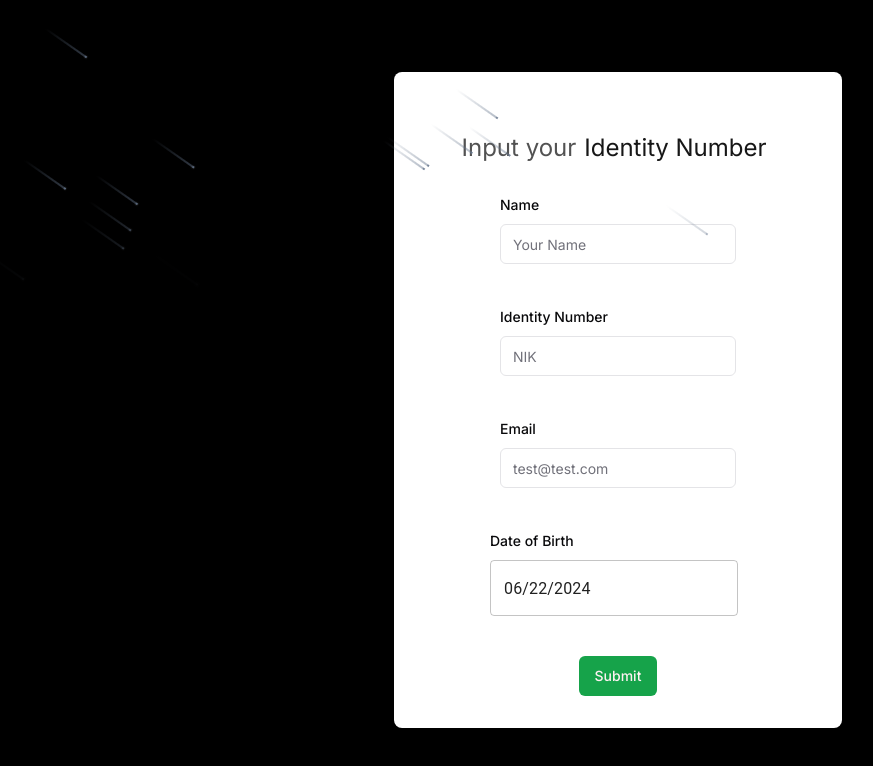
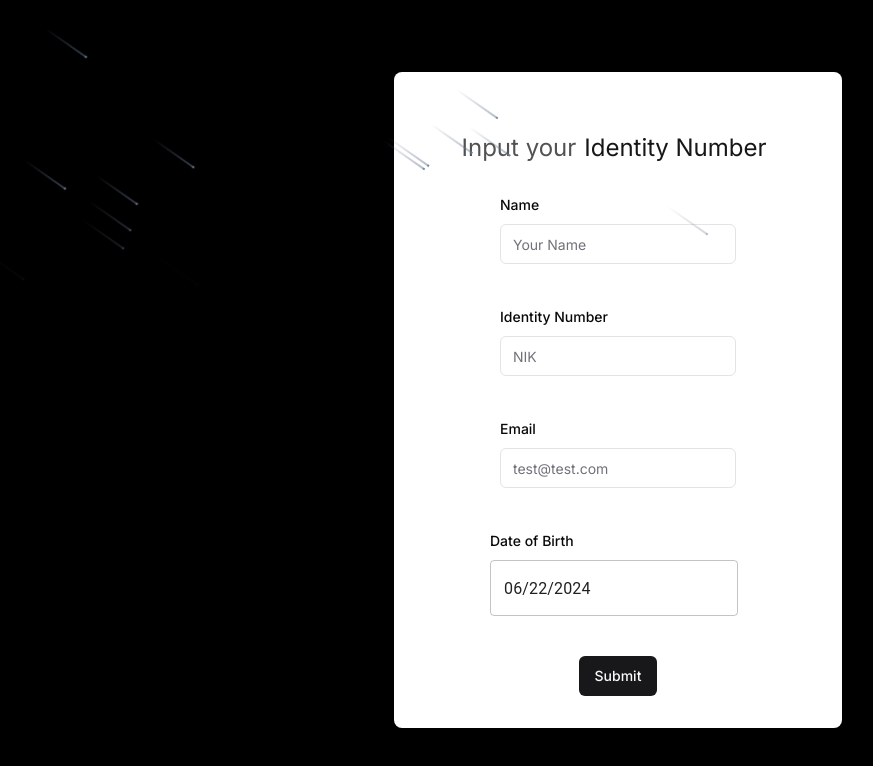
Before and after one commit to Hadesisback/mekar_project, a Next.js app in the folder frontend/: page / in a window 1280 px wide. Shown: the top 766 px of the page, without its empty margins (22-895 px from the left). Built offline with nearby package versions, Linux system fonts and the light colour scheme.

Commit message:
Update UI

```diff
--- a/frontend/src/app/globals.css
+++ b/frontend/src/app/globals.css
@@ -12,8 +12,8 @@
     --card-foreground: 240 10% 3.9%;
     --popover: 0 0% 100%;
     --popover-foreground: 240 10% 3.9%;
-    --primary: 142.1 76.2% 36.3%;
-    --primary-foreground: 355.7 100% 97.3%;
+    --primary: 240 5.9% 10%;
+    --primary-foreground: 0 0% 98%;
     --secondary: 240 4.8% 95.9%;
     --secondary-foreground: 240 5.9% 10%;
     --muted: 240 4.8% 95.9%;
@@ -24,30 +24,30 @@
     --destructive-foreground: 0 0% 98%;
     --border: 240 5.9% 90%;
     --input: 240 5.9% 90%;
-    --ring: 142.1 76.2% 36.3%;
+    --ring: 240 5.9% 10%;
     --radius: 0.5rem;
   }
 
   .dark {
-    --background: 20 14.3% 4.1%;
-    --foreground: 0 0% 95%;
-    --card: 24 9.8% 10%;
-    --card-foreground: 0 0% 95%;
-    --popover: 0 0% 9%;
-    --popover-foreground: 0 0% 95%;
-    --primary: 142.1 70.6% 45.3%;
-    --primary-foreground: 144.9 80.4% 10%;
+    --background: 240 10% 3.9%;
+    --foreground: 0 0% 98%;
+    --card: 240 10% 3.9%;
+    --card-foreground: 0 0% 98%;
+    --popover: 240 10% 3.9%;
+    --popover-foreground: 0 0% 98%;
+    --primary: 0 0% 98%;
+    --primary-foreground: 240 5.9% 10%;
     --secondary: 240 3.7% 15.9%;
     --secondary-foreground: 0 0% 98%;
-    --muted: 0 0% 15%;
+    --muted: 240 3.7% 15.9%;
     --muted-foreground: 240 5% 64.9%;
-    --accent: 12 6.5% 15.1%;
+    --accent: 240 3.7% 15.9%;
     --accent-foreground: 0 0% 98%;
     --destructive: 0 62.8% 30.6%;
-    --destructive-foreground: 0 85.7% 97.3%;
+    --destructive-foreground: 0 0% 98%;
     --border: 240 3.7% 15.9%;
     --input: 240 3.7% 15.9%;
-    --ring: 142.4 71.8% 29.2%;
+    --ring: 240 4.9% 83.9%;
   }
 }
 
```
